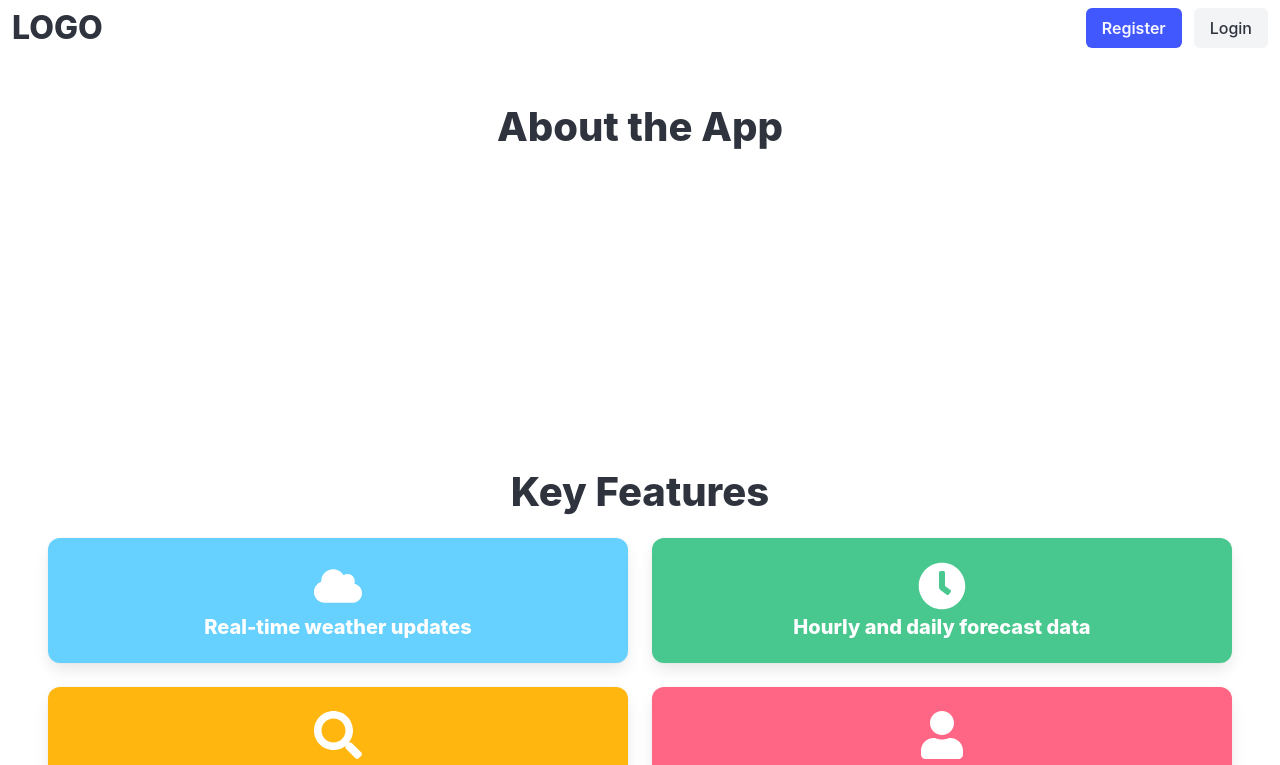
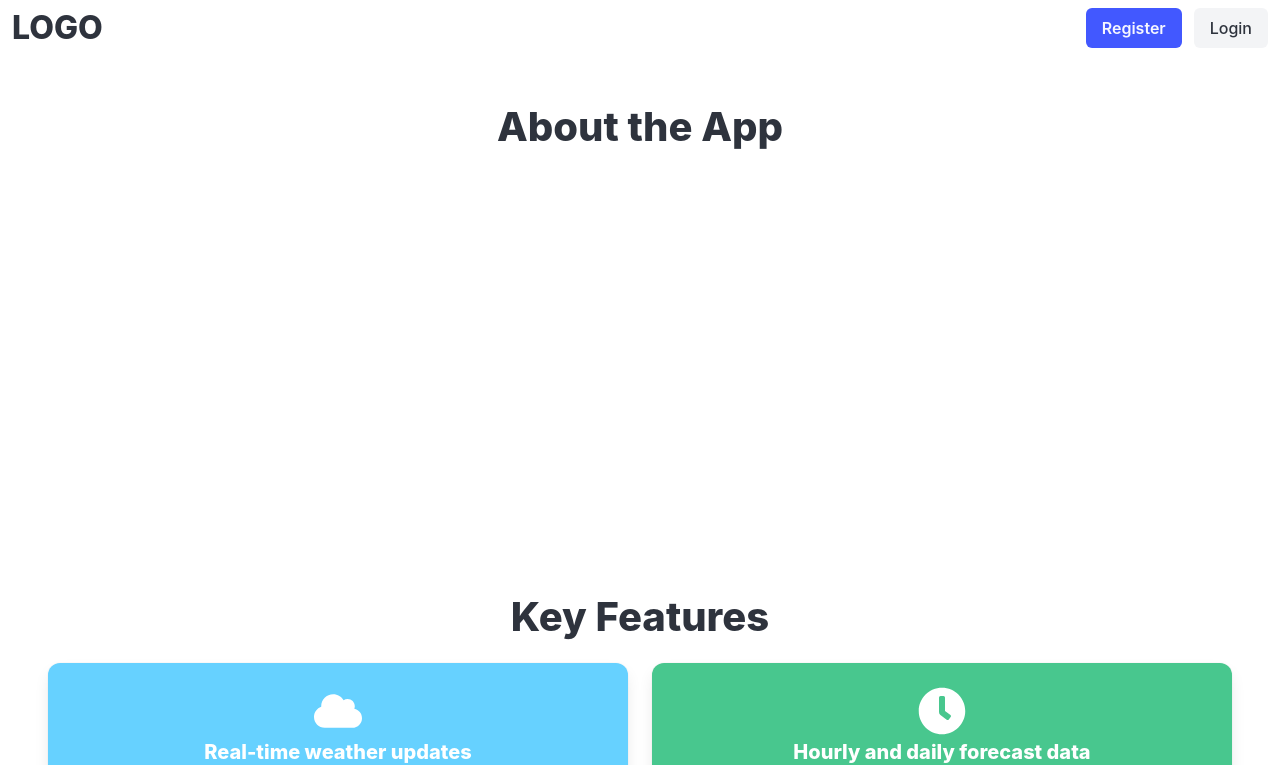
Before and after one commit to DLQuake/Aplikacja_internetowa_do_analizy_duzych_zbiorow_danych_astronomicznych, a React (Create React App) app in the folder frontend/: page /aboutapp in a window 1280 px wide. Shown: the top 765 px of the page. Built offline with nearby package versions, Linux system fonts and the light colour scheme.

Commit message:
Add more text in section about app and add class to justify text

```diff
--- a/frontend/src/pages/AboutApp.jsx
+++ b/frontend/src/pages/AboutApp.jsx
@@ -8,19 +8,20 @@ const AboutApp = () => {
         <React.Fragment>
             <NavbarHome />
             <section className="section">
-                <div className="content has-text-white">
+                <div className="content subtitle has-text-justified has-text-white">
                     <h2 className="title is-2 has-text-centered">About the App</h2>
                     <p>
                         The Weather Dashboard is a sophisticated weather forecasting application designed to provide users with accurate and real-time weather
                         updates for cities worldwide. Leveraging data from reputable weather APIs, our app ensures precise and up-to-date information on
                         current weather conditions and forecasts.
-                    </p>
-                    <p>
+                        <br /><br />
                         Users have the ability to search for specific cities and view comprehensive weather data, including temperature, humidity,
                         precipitation, wind speed, and wind direction. Whether it's planning outdoor activities or staying informed about weather trends, the
                         Weather Dashboard empowers users with the insights they need to make informed decisions.
-                    </p>
-                    <p>
+                        <br /><br />
+                        In addition to browsing current weather data, the Weather Dashboard also offers robust forecasting capabilities. Users can access
+                        hourly and daily forecasts, allowing for detailed planning and preparation based on weather predictions.
+                        <br /><br />
                         With an intuitive user interface and seamless navigation, our app offers a hassle-free experience for users to access weather
                         information anytime, anywhere. Stay ahead of the weather curve and never be caught off guard with the Weather Dashboard.
                     </p>
```
